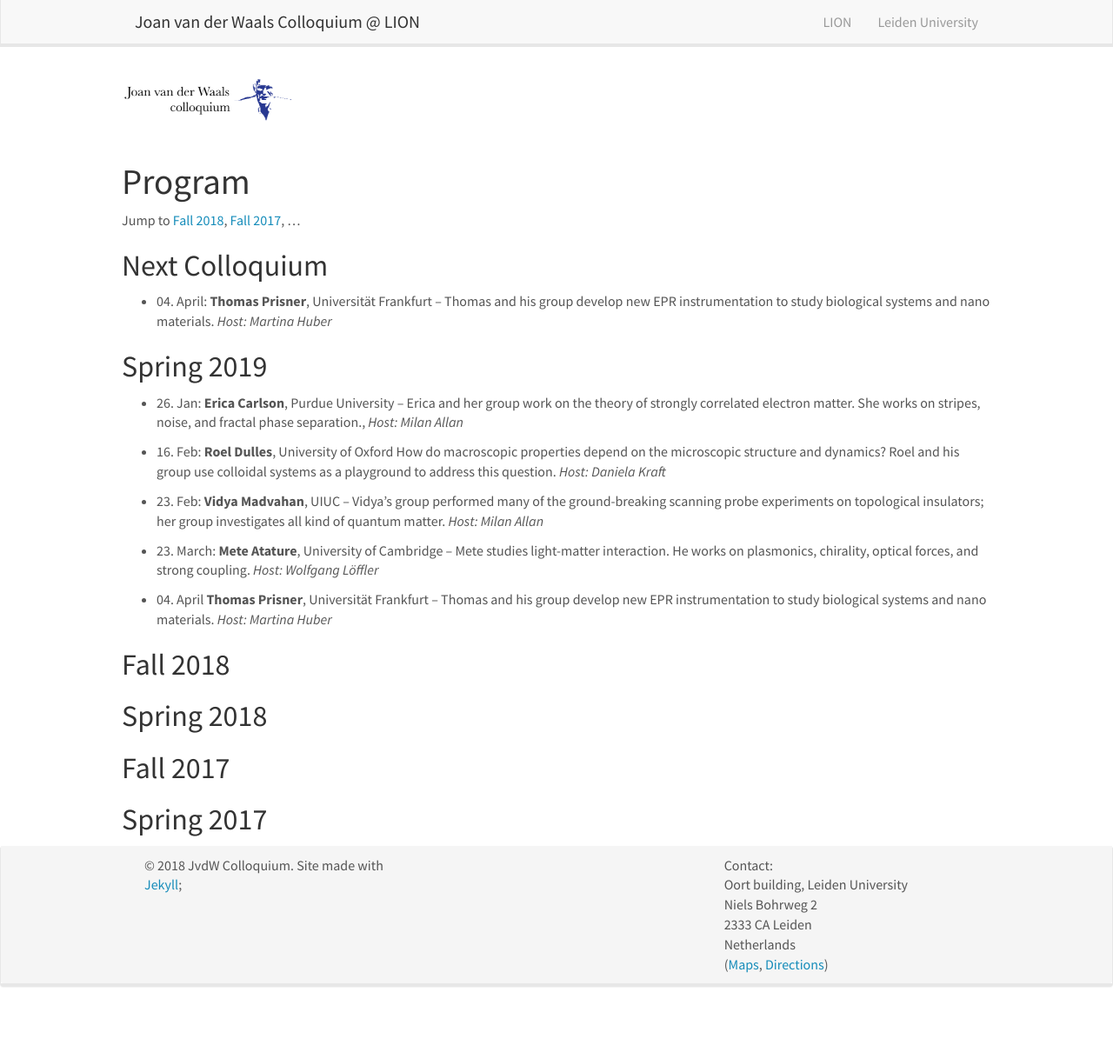
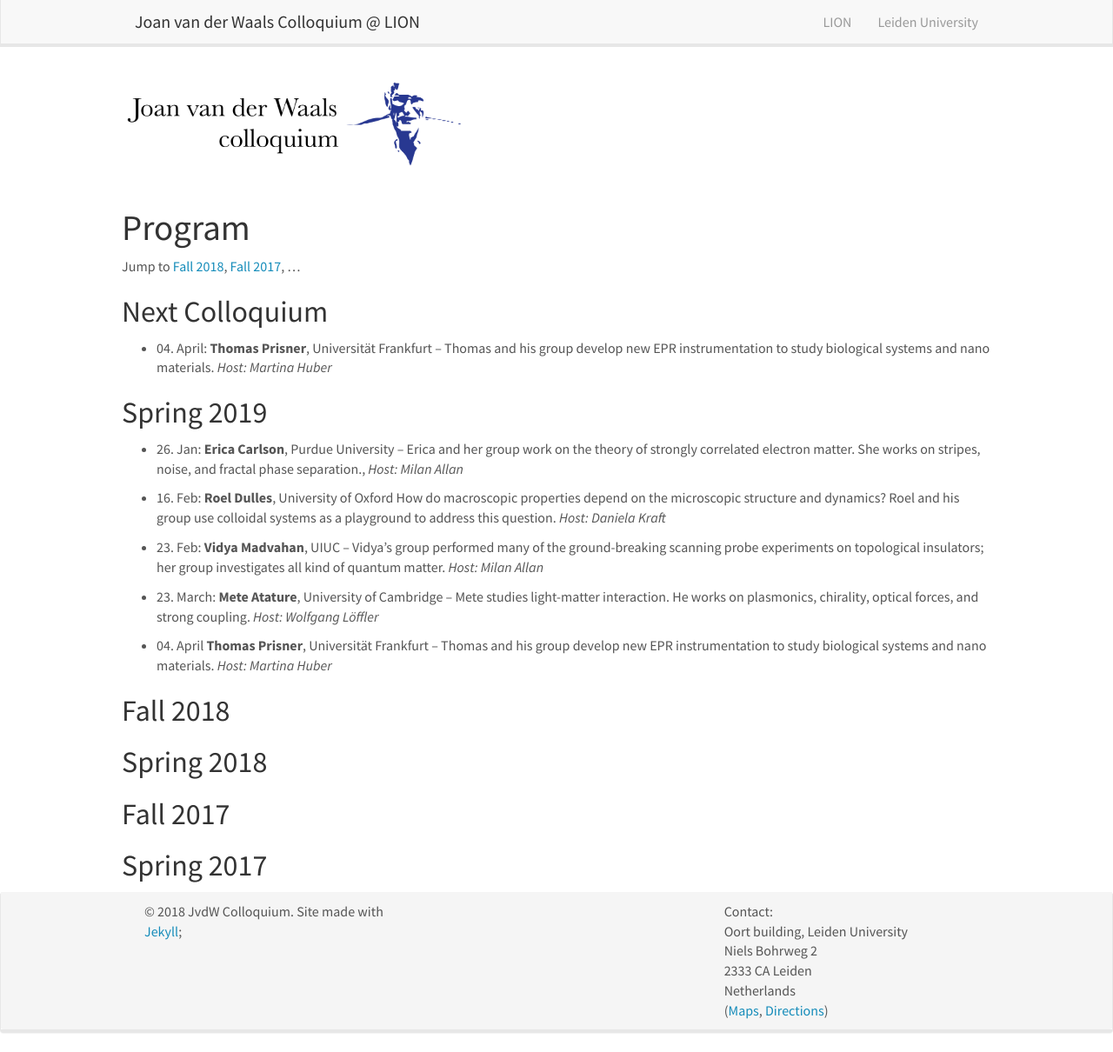
Before and after one commit to JvdWColloquium/JvdWColloquium.github.io, a Jekyll site: the page built from _pages/home.md, in a window 1280 px wide and 1210 px high. Shown: the whole window at 87% size. Built offline with Jekyll 4.4.1, drawn with Linux system fonts in a browser that asks for light colours; nearby versions of some CDN libraries.

Commit message:
Update home.md

```diff
--- a/_pages/home.md
+++ b/_pages/home.md
@@ -7,7 +7,7 @@
 ---
 
 
-<img src="/images/vdW_colloq_logo_i-01.png" width="200">
+<img src="/images/vdW_colloq_logo_i-01.png" width="400">
 
 
 # Program
```
